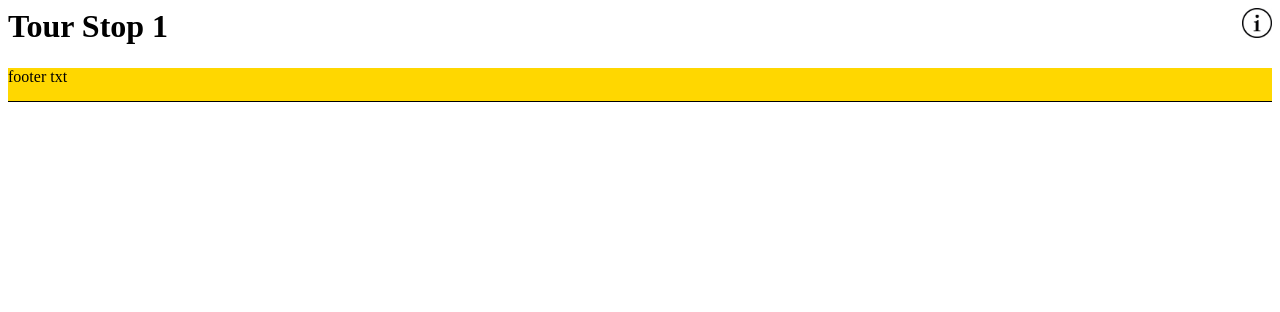
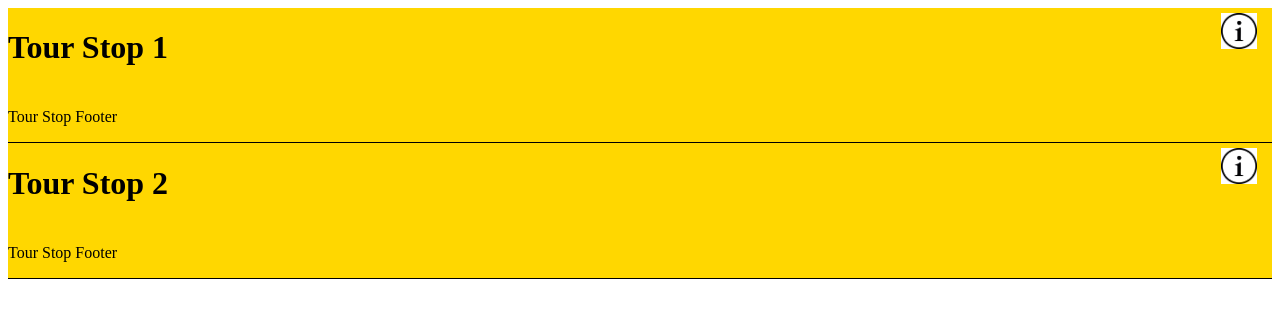
Before and after one commit to zn-coop/self-guided-tour, a plain HTML site: page kstrckr-prototype/index.html in a window 1280 px wide. Drawn offline with Linux system fonts and the light colour scheme.

Commit message:
working version using Element.scrollHeight

```diff
--- a/kstrckr-prototype/app.js
+++ b/kstrckr-prototype/app.js
@@ -1,12 +1,18 @@
-document.getElementsByClassName("info-button")[0].addEventListener("click", function(){
-    console.log(this.parentNode.parentNode);
-    if(this.parentNode.parentNode.dataset.status === "closed"){
-        this.parentNode.parentNode.style.height = "100%";
-        this.parentNode.parentNode.dataset.status = "open";
+const displayStopInfo = function(){
+    let targetInfo = this.parentNode.parentNode.children[1];
+    let targetInfoHeight = targetInfo.scrollHeight;
+
+    if (targetInfo.dataset.status === "closed"){
+        targetInfo.style.height = targetInfoHeight + "px";
+        targetInfo.dataset.status = "open";
         this.setAttribute("src", "icons/close-icon.jpg");
-    } else if (this.parentNode.parentNode.dataset.status === "open"){
-        this.parentNode.parentNode.style.height = "19%";
-        this.parentNode.parentNode.dataset.status = "closed"
+    } else {
+        targetInfo.style.height = "0px";
+        targetInfo.dataset.status = "closed";
         this.setAttribute("src", "icons/info-icon.jpg");
     }
-})
+}
+
+document.getElementsByClassName("info-button")[0].addEventListener("click", displayStopInfo);
+
+document.getElementsByClassName("info-button")[1].addEventListener("click", displayStopInfo);
--- a/kstrckr-prototype/index.html
+++ b/kstrckr-prototype/index.html
@@ -13,17 +13,30 @@
 	<body>
 
 			<div class="tour-stop" data-status="closed">
-				<div class="tour-stop-heading">
+                <div class="tour-stop-header">
                     <h1>Tour Stop 1</h1>
-                    <img class="info-button" src="icons/info-icon.jpg" alt="info button" width=30px>
-				</div>
-                <div class="tour-stop-info">
-                    <p>Test text goes here Test text goes here Test text goes here Test text goes here Test text goes here Test text goes here Test text goes here Test text goes hereTest text goes hereTest text goes hereTest text goes hereTest text goes hereTest text goes herex Test text goes here Test text goes here Test text goes here</p>
+                    <img class="info-button" src="icons/info-icon.jpg" width=36px>
                 </div>
-				<div class="tour-stop-footer">
-                    <p>footer txt</p>
+                <div class="tour-stop-content" data-status="closed">
+                    <p>Lorem ipsum dolor sit amet, consectetur adipiscing elit. Integer venenatis rutrum velit quis ultricies. Duis tellus elit, pharetra nec tincidunt auctor, ultricies varius est. Donec vestibulum odio a scelerisque rhoncus. Pellentesque habitant morbi tristique senectus et netus et malesuada fames ac turpis egestas. In ut porttitor velit. Pellentesque id eleifend nulla. Class aptent taciti sociosqu ad litora torquent per conubia nostra, per inceptos himenaeos. Cras eros ex, iaculis eget sollicitudin vitae, ornare id nunc.</p>
+
+                    <p>Sed eget euismod magna. Proin vel leo nec sapien ultrices mattis quis blandit purus. Cras sed erat ut velit efficitur tempor vitae nec ex. Cras et porta ipsum. Class aptent taciti sociosqu ad litora torquent per conubia nostra, per inceptos himenaeos. Quisque non justo eu tellus ultrices sollicitudin. Fusce nisi est, porta quis sem eu, pretium iaculis est. Maecenas ut rutrum ante. Suspendisse potenti. Morbi viverra venenatis ligula, at volutpat dolor placerat eu. Pellentesque dolor orci, maximus sed ipsum ut, sodales finibus dolor. Proin congue est vitae venenatis suscipit. Nunc et pretium ipsum, eget faucibus dolor. Vestibulum non risus mauris.</p>
                 </div>
+                <div class="tour-stop-footer"><p>Tour Stop Footer</p></div>
 			</div>
+        	<div class="tour-stop" data-status="closed">
+                <div class="tour-stop-header">
+                    <h1>Tour Stop 2</h1>
+                    <img class="info-button" src="icons/info-icon.jpg" width=36px>
+                </div>
+                <div class="tour-stop-content" data-status="closed">
+                    <p>Lorem ipsum dolor sit amet, consectetur adipiscing elit. Integer venenatis rutrum velit quis ultricies. Duis tellus elit, pharetra nec tincidunt auctor, ultricies varius est. Donec vestibulum odio a scelerisque rhoncus. Pellentesque habitant morbi tristique senectus et netus et malesuada fames ac turpis egestas. In ut porttitor velit. Pellentesque id eleifend nulla. Class aptent taciti sociosqu ad litora torquent per conubia nostra, per inceptos himenaeos. Cras eros ex, iaculis eget sollicitudin vitae, ornare id nunc.</p>
+
+                    <p>Sed eget euismod magna. Proin vel leo nec sapien ultrices mattis quis blandit purus. Cras sed erat ut velit efficitur tempor vitae nec ex. Cras et porta ipsum. Class aptent taciti sociosqu ad litora torquent per conubia nostra, per inceptos himenaeos. Quisque non justo eu tellus ultrices sollicitudin. Fusce nisi est, porta quis sem eu, pretium iaculis est. Maecenas ut rutrum ante. Suspendisse potenti. Morbi viverra venenatis ligula, at volutpat dolor placerat eu. Pellentesque dolor orci, maximus sed ipsum ut, sodales finibus dolor. Proin congue est vitae venenatis suscipit. Nunc et pretium ipsum, eget faucibus dolor. Vestibulum non risus mauris.</p>
+                </div>
+                <div class="tour-stop-footer"><p>Tour Stop Footer</p></div>
+			</div>
+
         <script src="app.js"></script>
 	</body>
 </html>
--- a/kstrckr-prototype/style.css
+++ b/kstrckr-prototype/style.css
@@ -1,3 +1,7 @@
+html {
+  overflow-y: scroll;
+}
+
 body {
 	position: relative;
     color: #000;
@@ -6,56 +10,31 @@ body {
 .tour-stop{
     position: relative;
 	width: 100%;
-	height: 93px;
+    background: gold;
 	border-style: solid;
 	border-width: 0 0 1px 0;
+}
+
+.tour-stop-header{
+    width: 100%;
+    display: inline-block
+}
+
+.tour-stop-header h1{
+    float: left;
+}
+
+.tour-stop-header img{
+    float: right;
+    margin: 5px 15px 0 0;
+}
+
+.tour-stop-content{
+    height: 0px;
+    padding: 0;
+    margin: 0;
+    background: white;
+    overflow: hidden;
 
     transition: height .5s ease-in-out;
 }
-
-.tour-stop-heading{
-    margin: 0;
-    padding: 0;
-    background: gold;
-}
-
-.info-button{
-    float: right;
-    margin: 0;
-    padding: 0;
-}
-
-.info-button:hover{
-    box-shadow: -1px 1px 1px #000;
-}
-
-.tour-stop-heading h1{
-    float: left;
-    margin: 0;
-    padding: 0;
-}
-
-.tour-stop-info{
-    position: absolute;
-    display: inline-block;
-    height: calc(100% - 80px);
-    margin: 0;
-    padding: 0;
-    overflow: hidden;
-}
-
-.tour-stop-footer{
-    position: absolute;
-    display: block;
-    height: 33px;
-    width: 100%;
-    bottom:0px;
-    margin: 0;
-    padding: 0;
-    background: gold;
-}
-
-.tour-stop-footer p{
-    margin: 0;
-    padding: 0;
-}
```
